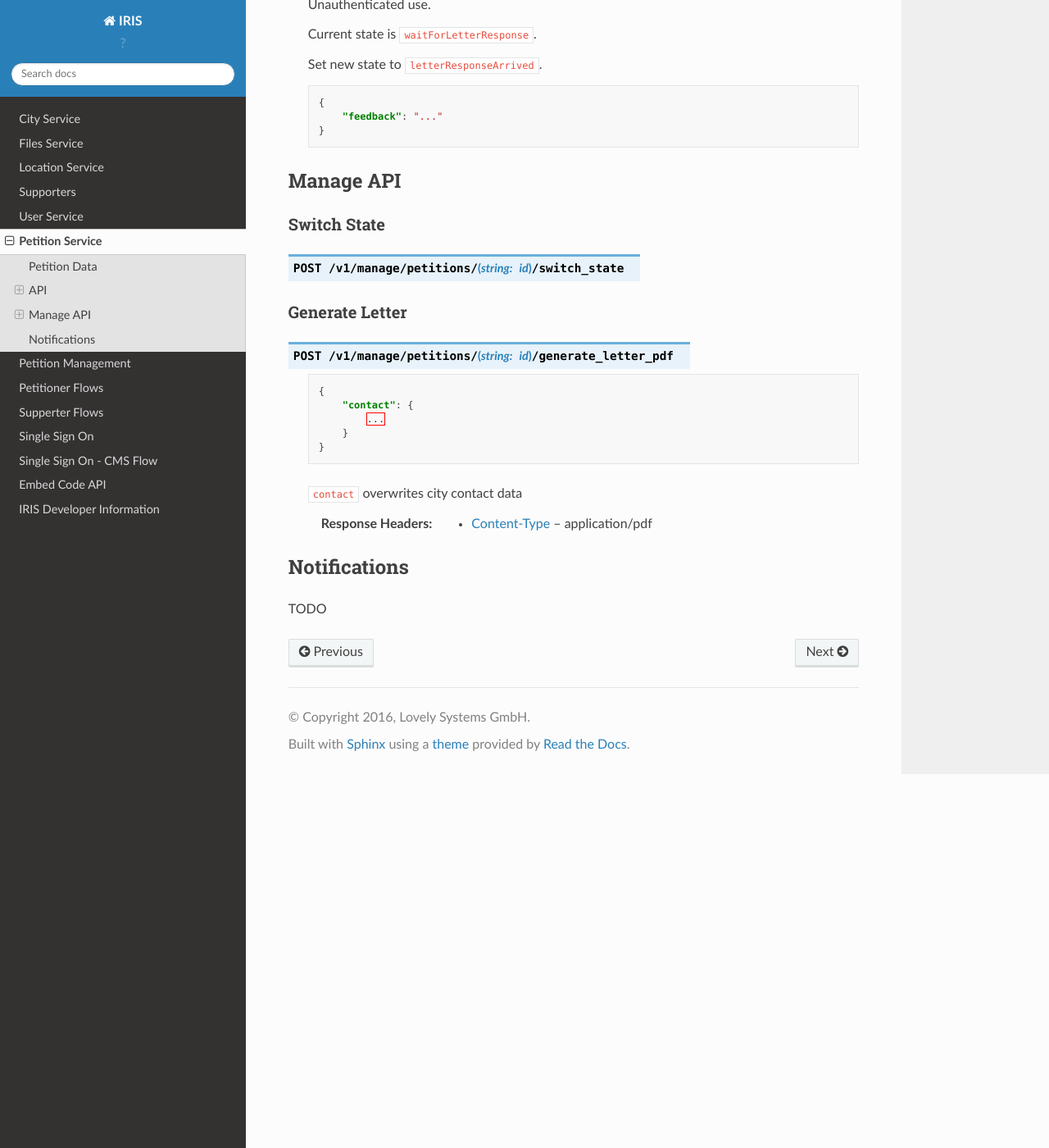
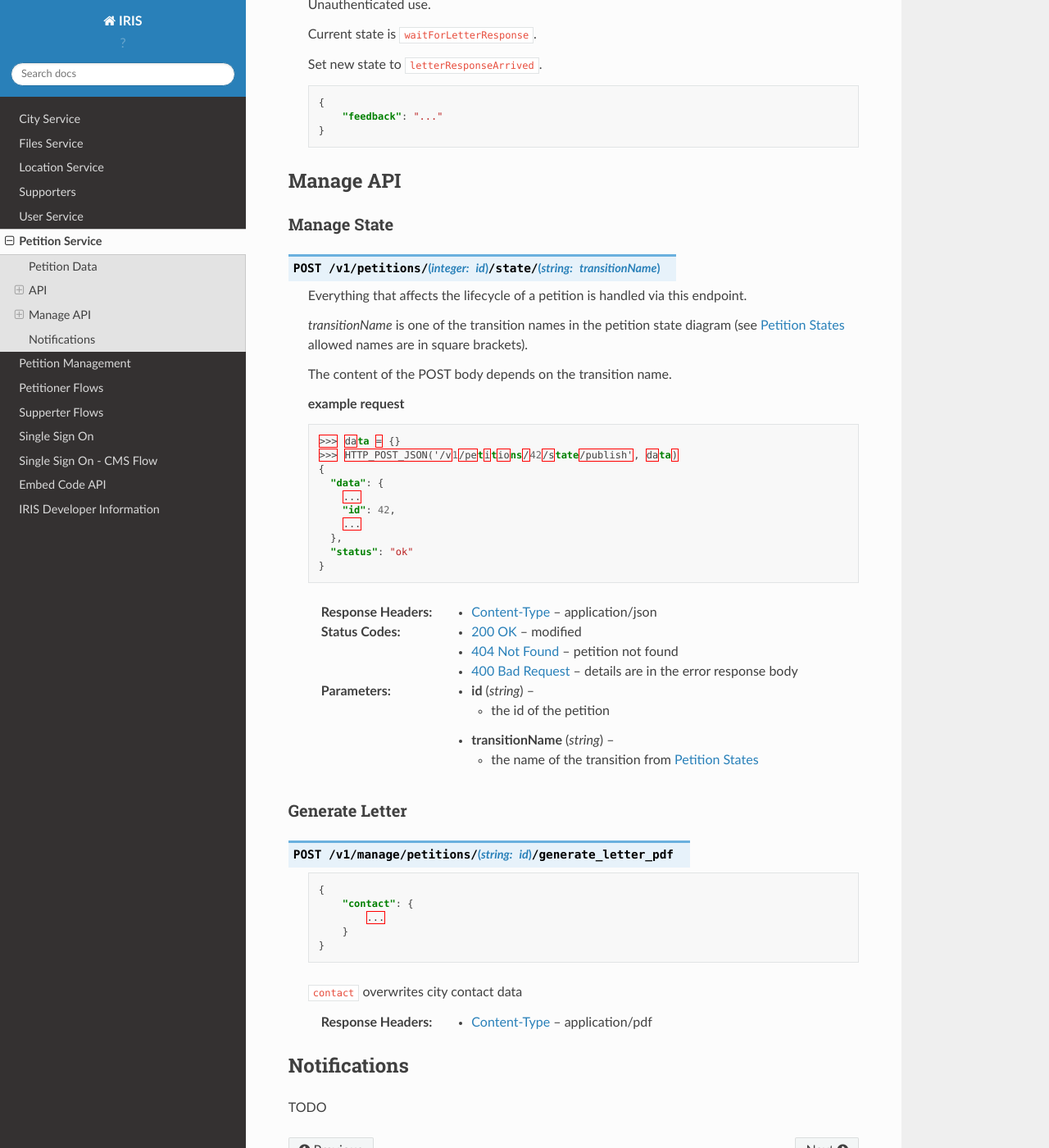
Before and after one commit to iris-dni/iris-service, a Sphinx documentation site: the page built from docs/petitions.rst, in a window 1280 px wide and 1400 px high, scrolled down 4574 px. Shown: the whole window at 82% size. Built offline with Sphinx 7.4.7 and the Read the Docs theme 2.0.0, drawn with Linux system fonts in a browser that asks for light colours; some of the changed text lies outside the part shown.

Commit message:
state endpint and state machine update

```diff
--- a/docs/petitions.rst
+++ b/docs/petitions.rst
@@ -258,10 +258,48 @@ Add City Response
 Manage API
 ==========
 
-Switch State
+.. _petitions-manage-state:
+
+Manage State
 ------------
 
-.. http:post:: /v1/manage/petitions/(string:id)/switch_state
+
+.. http:post:: /v1/petitions/(integer:id)/state/(string:transitionName)
+
+    Everything that affects the lifecycle of a petition is handled via this
+    endpoint.
+
+    `transitionName` is one of the transition names in the petition state
+    diagram (see :ref:`petition-management-petition-states` allowed names are
+    in square brackets).
+
+    The content of the POST body depends on the transition name.
+
+    **example request**
+
+    .. sourcecode:: json
+
+        >>> data = {}
+        >>> HTTP_POST_JSON('/v1/petitions/42/state/publish', data)
+        {
+          "data": {
+            ...
+            "id": 42,
+            ...
+          },
+          "status": "ok"
+        }
+
+    :resheader Content-Type: application/json
+
+    :statuscode 200: modified
+    :statuscode 404: petition not found
+    :statuscode 400: details are in the error response body
+
+    :param string id:
+        - the id of the petition
+    :param string transitionName:
+        - the name of the transition from :ref:`petition-management-petition-states`
 
 
 Generate Letter
```
Also changed, not shown: docs/petition-management.rst (+33 -19 lines), 4 other files.
